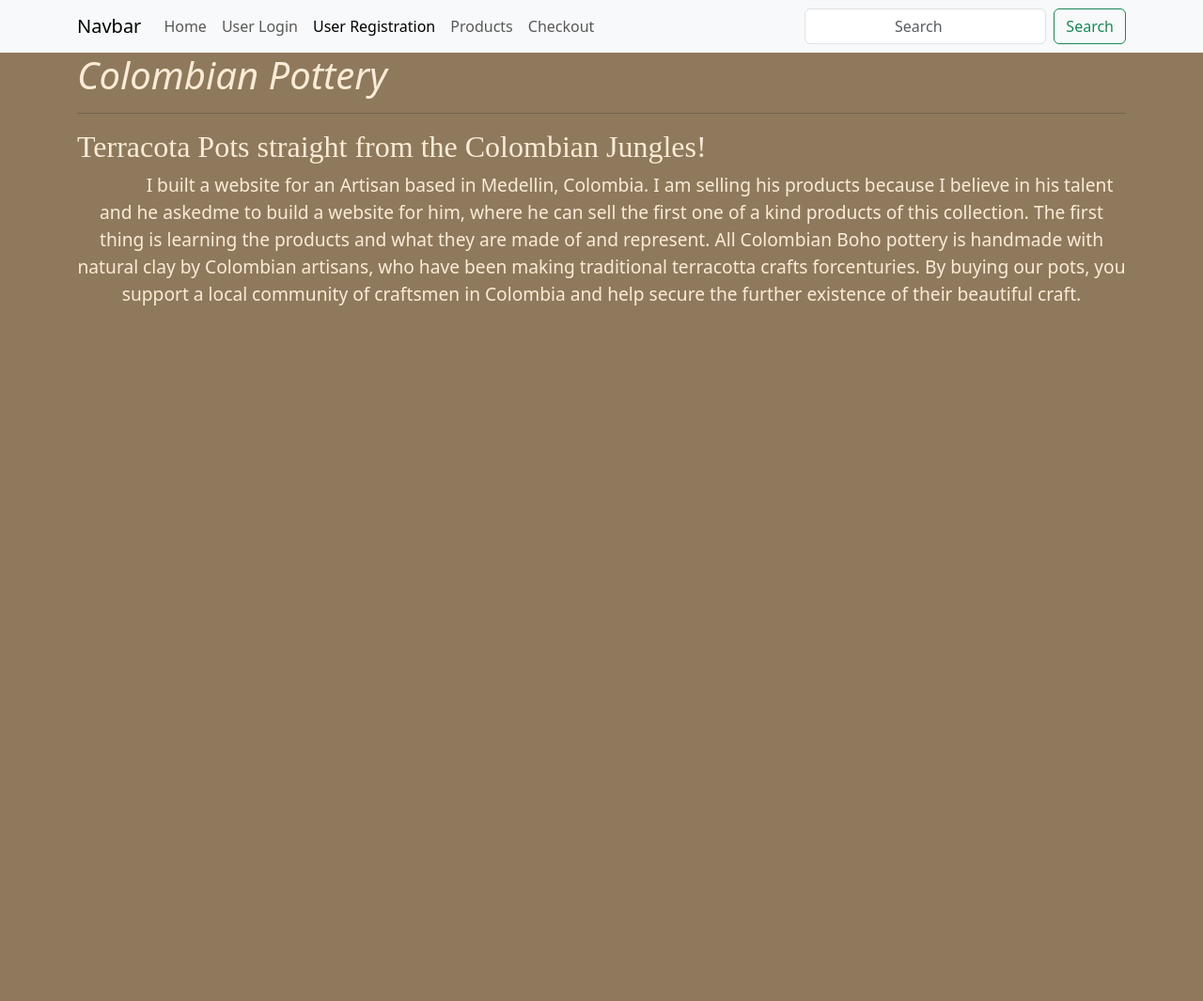
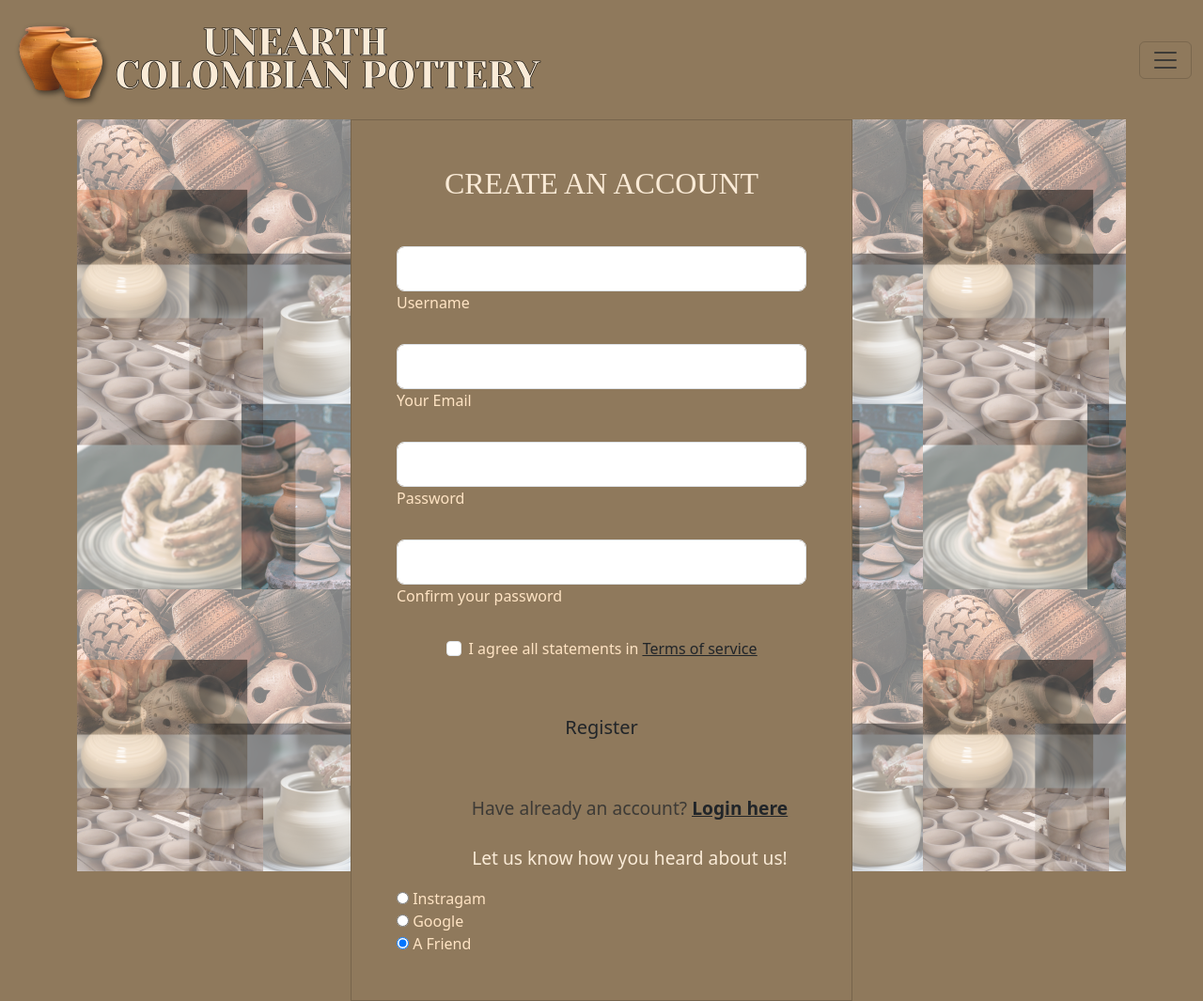
Before and after one commit to Dgonza19/Capstone1, a plain HTML site: page userregistration.html in a window 1280 px wide. Shown: the whole page at 94% size. Before the commit the page ends 800 px from the top, so only its background shows below. Drawn offline with nearby package versions, Linux system fonts and the light colour scheme.

Commit message:
Added text and css to user registration page

```diff
--- a/css/styles.css
+++ b/css/styles.css
@@ -46,3 +46,9 @@ input
 {
   text-align: center;
 }
+
+button
+{
+  background-color: bisque;
+  border-color: #8f795c;
+}
--- a/userregistration.html
+++ b/userregistration.html
@@ -4,7 +4,7 @@
 <head>
   <meta charset="utf-8">
   <meta name="viewport" content="width=device-width, initial-scale=1">
-  <title>Pottery</title>
+  <title>UNEARTH</title>
   <link href="https://cdn.jsdelivr.net/npm/bootstrap@5.3.2/dist/css/bootstrap.min.css" rel="stylesheet"
     integrity="sha384-T3c6CoIi6uLrA9TneNEoa7RxnatzjcDSCmG1MXxSR1GAsXEV/Dwwykc2MPK8M2HN" crossorigin="anonymous">
   <link rel="stylesheet" href="css/styles.css">
@@ -13,22 +13,25 @@
 <body>
 
   <header>
-    <nav class="navbar navbar-expand-lg bg-body-tertiary">
-    <div class="container">
-      <a class="navbar-brand" href="#">Navbar</a>
-      <button class="navbar-toggler" type="button" data-bs-toggle="collapse" data-bs-target="#navbarSupportedContent" aria-controls="navbarSupportedContent" aria-expanded="false" aria-label="Toggle navigation">
+    <nav class="navbar navbar-custom">
+      <div class="container-fluid">
+        <a class="navbar-brand" href="index.html">
+          <img src="images/UNEARTH COLOMBIAN POTTERY-2.png" alt="logo" width="600" height="100"
+            class="d-inline-block align-text-top"> </a>
+        <button class="navbar-toggler" type="button" data-bs-toggle="collapse" data-bs-target="#navbarSupportedContent"
+          aria-controls="navbarSupportedContent" aria-expanded="false" aria-label="Toggle navigation">
           <span class="navbar-toggler-icon"></span>
         </button>
         <div class="collapse navbar-collapse" id="navbarSupportedContent">
           <ul class="navbar-nav me-auto mb-2 mb-lg-0">
             <li class="nav-item">
-            <a class="nav-link" aria-current="page" href="index.html">Home</a>
+              <a class="nav-link" href="index.html">Home</a>
             </li>
             <li class="nav-item">
-            <a class="nav-link" href="userlogin.html">User Login</a>
+              <a class="nav-link active" aria-current="page" href="userlogin.html">User Login</a>
             </li>
             <li class="nav-item">
-            <a class="nav-link active" href="userregistration.html">User Registration</a>
+              <a class="nav-link" href="userregistration.html">User Registration</a>
             </li>
             <li class="nav-item">
               <a class="nav-link" href="products.html">Products</a>
@@ -36,43 +39,97 @@
             <li class="nav-item">
               <a class="nav-link" href="checkout.html">Checkout</a>
             </li>
-
-
-
           </ul>
-        <form class="d-flex" role="search">
-          <input class="form-control me-2" type="search" placeholder="Search" aria-label="Search">
-          <button class="btn btn-outline-success" type="submit">Search</button>
-        </form>
         </div>
       </div>
     </nav>
 </header>
 
 
-  <main class="container"
-    < div class="row">
-    <h1> Colombian Pottery </h1>
-    <hr>
+  <main class="container">
+    <section class="vh-100 bg-image"
+  style="background-image: url('images/userregbackground.png');">
+  <div class="mask d-flex align-items-center h-100 gradient-custom-3">
+    <div class="container h-100">
+      <div class="row d-flex justify-content-center align-items-center h-100">
+        <div class="col-12 col-md-9 col-lg-7 col-xl-6">
+          <div class="card" style="border-radius: 0px; background-color: #8f795c;">
+            <div class="card-body p-5">
+              <h2 class="text-uppercase text-center mb-5">Create an account</h2>
+
+              <form>
+
+                <div class="form-outline mb-4">
+                  <input type="text" id="form3Example1cg" class="form-control form-control-lg" />
+                  <label class="form-label" for="form3Example1cg">Username</label>
                 </div>
 
-    <div class="row">
-      <div class="col">
-          <div id="hero">
-              <h2>Terracota Pots straight from the Colombian Jungles!</h2>
-              <p> I built a website for an Artisan based in Medellin, Colombia. I am selling his products because I believe in his
-                talent and he askedme to build a website for him, where he can sell the first one of a kind products of this collection.
-                The first thing is learning the products and what they are made of and represent. All Colombian Boho pottery is handmade
-                with natural clay by Colombian artisans, who have been making traditional terracotta crafts forcenturies.
-                By buying our pots, you support a local community of craftsmen in Colombia and help secure the further existence
-                of their beautiful craft.</p>
+                <div class="form-outline mb-4">
+                  <input type="email" id="form3Example3cg" class="form-control form-control-lg" />
+                  <label class="form-label" for="form3Example3cg">Your Email</label>
+                </div>
+
+                <div class="form-outline mb-4">
+                  <input type="password" id="form3Example4cg" class="form-control form-control-lg" />
+                  <label class="form-label" for="form3Example4cg">Password</label>
+                </div>
+
+                <div class="form-outline mb-4">
+                  <input type="password" id="form3Example4cdg" class="form-control form-control-lg" />
+                  <label class="form-label" for="form3Example4cdg">Confirm your password</label>
+                </div>
+
+                <div class="form-check d-flex justify-content-center mb-5">
+                  <input class="form-check-input me-2" type="checkbox" value="" id="form2Example3cg" />
+                  <label class="form-check-label" for="form2Example3g">
+                    I agree all statements in <a href="#!" class="text-body"><u>Terms of service</u></a>
+                  </label>
+                </div>
+
+                <div class="d-flex justify-content-center">
+                  <button type="button"
+                    class="btn btn-lg gradient-custom-4 text-body color-">Register</button>
+                </div>
+
+                <p class="text-center text-muted mt-5 mb-0">Have already an account? <a href="#!"
+                    class="fw-bold text-body"><u>Login here</u></a></p> <br>
+
+                    <p>Let us know how you heard about us!</p>
+
+                    <div>
+                        <input type="radio"
+                               id="Instagram"
+                               name="brand"
+                               value="Instagram">
+                        <label for="Instagram">Instragam</label>
+                    </div>
+
+                    <div>
+                        <input type="radio"
+                               id="Google"
+                               name="brand"
+                               value="Google">
+                        <label for="Google">Google</label>
+                    </div>
+
+                    <div>
+                        <input type="radio"
+                               id="A friend"
+                               name="brand"
+                               value="A freind" checked>
+                        <label for="A friend">A Friend</label>
+                    </div>
+
+
+              </form>
+
             </div>
           </div>
         </div>
-
-
-
-
+      </div>
+    </div>
+  </div>
+</section>
 
 
   </main>
@@ -80,9 +137,19 @@
 
   <footer>
 
+    <div class="social">
+     <div style="text-align: center;">
+       <div style="padding-right: 5px;">
+           <a href="https://github.com/Dgonza19/Capstone1"><img src="images/iconmonstr-github-1-32.png"/></a>
+       </div>
+     </div>
+    </div>
 
+     <br>
 
-
+    <div style="text-align: center;font-style: italic; color: bisque;">
+     UNEARTH © 2023
+    </div>
 
     </footer>
 
```
Also changed, not shown: images/checkout.html (renamed from checkout.html), images/userregbackground.png (added). Lines whose indentation alone changed are shown as unchanged.
